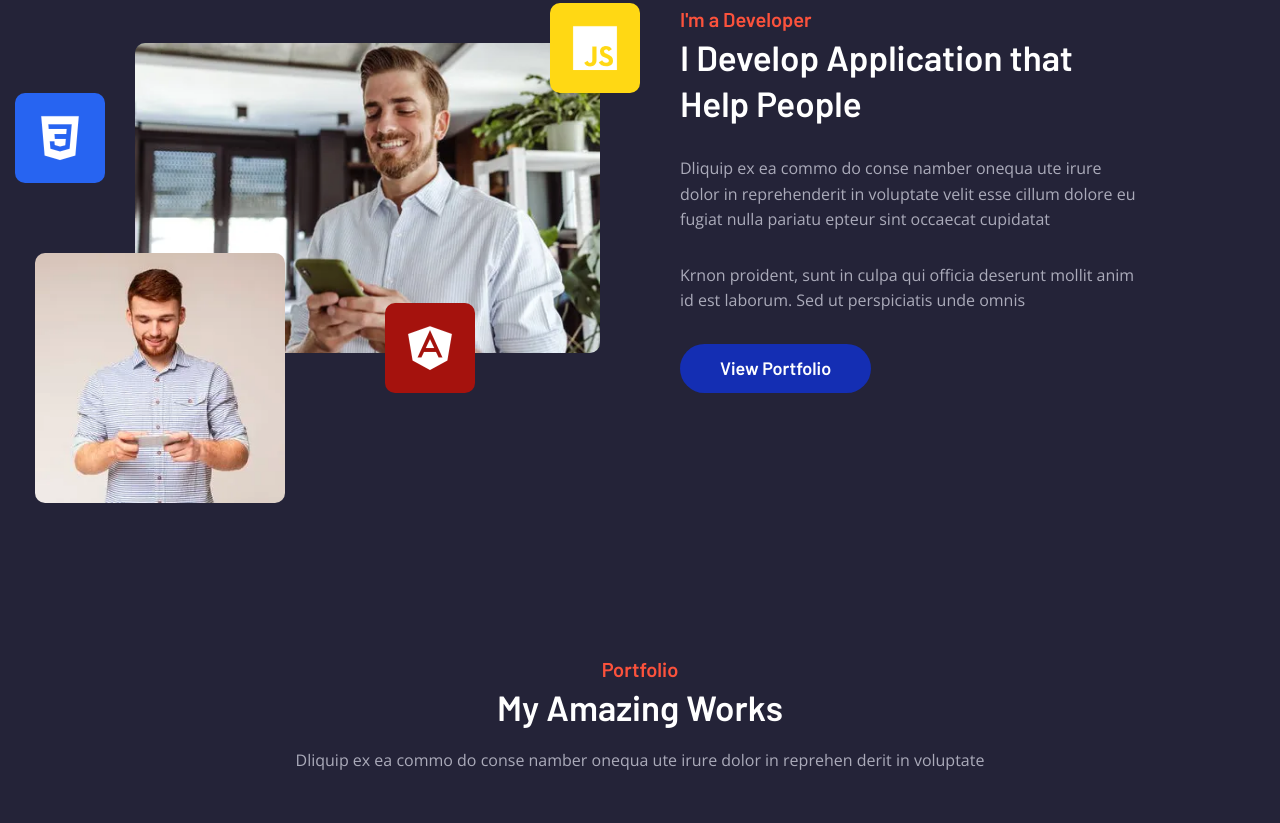
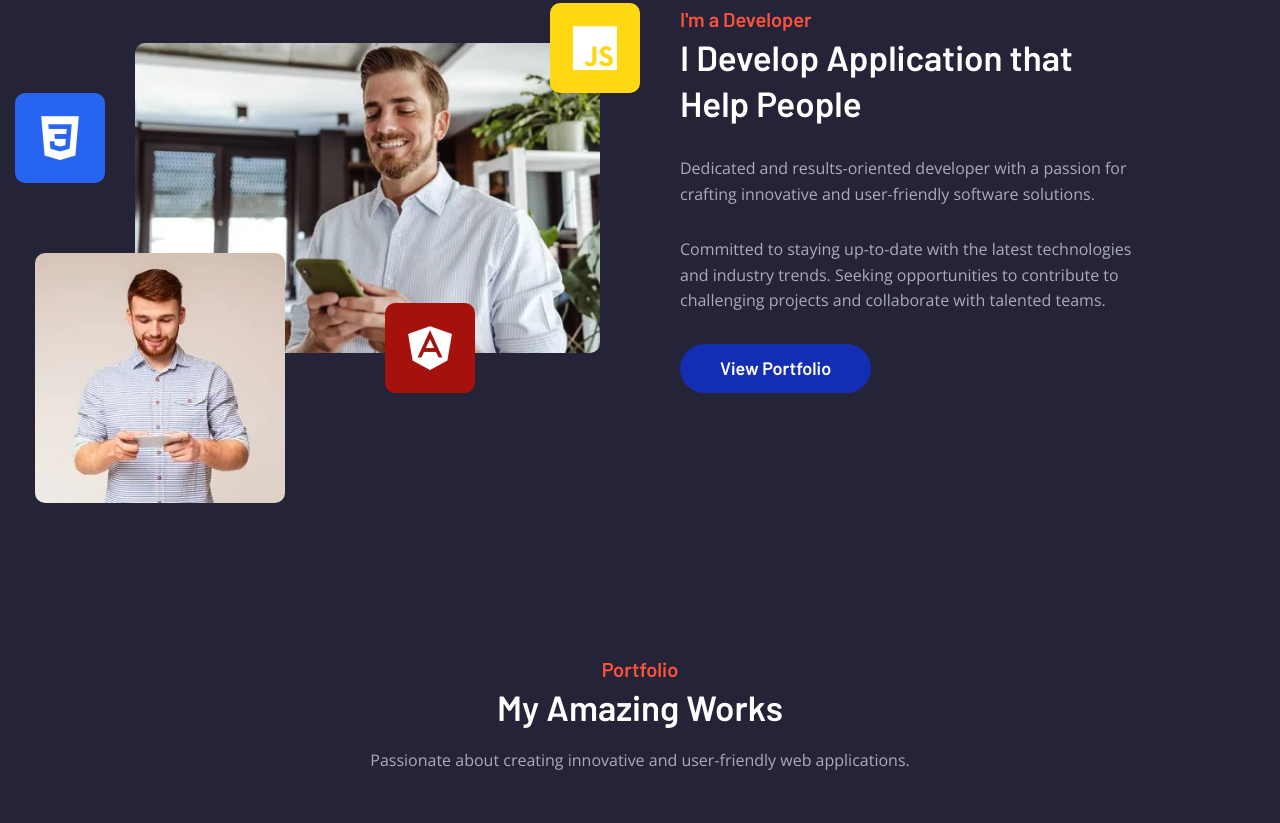
Before and after one commit to Devinbeater/Portfolio, a plain HTML site: page index.html in a window 1280 px wide. Shown: the part 977-1800 px from the top of the page. Drawn offline with nearby package versions, Linux system fonts and the light colour scheme.

Commit message:
Update index.html

```diff
--- a/index.html
+++ b/index.html
@@ -130,7 +130,7 @@
             </h2>
 
             <p class="hero-text">
-              Adipisicing elit. Neque nulla voluptatum eos repellat deserunt nesciunt tempore porro totam.
+              A Programmer dedicated to Full Stack Development.
             </p>
 
             <div class="btn-group">
@@ -184,14 +184,12 @@
             <h2 class="h2 section-title">I Develop Application that Help People</h2>
 
             <p class="section-text">
-              Dliquip ex ea commo do conse namber onequa ute irure dolor in reprehenderit in voluptate velit esse cillum
-              dolore eu
-              fugiat nulla pariatu epteur sint occaecat cupidatat
+              Dedicated and results-oriented developer with a passion for crafting innovative and user-friendly software solutions.
             </p>
 
             <p class="section-text">
-              Krnon proident, sunt in culpa qui officia deserunt mollit anim id est laborum. Sed ut perspiciatis unde
-              omnis
+              Committed to staying up-to-date with the latest technologies and industry trends.
+              Seeking opportunities to contribute to challenging projects and collaborate with talented teams.
             </p>
 
             <a href="#portfolio" class="btn btn-primary blue">View Portfolio</a>
@@ -217,7 +215,7 @@
           <h2 class="h2 section-title">My Amazing Works</h2>
 
           <p class="section-text">
-            Dliquip ex ea commo do conse namber onequa ute irure dolor in reprehen derit in voluptate
+            Passionate about creating innovative and user-friendly web applications.
           </p>
 
           <ul class="portfolio-list">
@@ -315,7 +313,7 @@
           <h2 class="h2 section-title">I Develop Skills Regularly</h2>
 
           <p class="section-text">
-            Dliquip ex ea commo do conse namber onequa ute irure dolor in reprehen derit in voluptate
+            Passionate about creating innovative and user-friendly web applications.
           </p>
 
           <ul class="skills-list">
@@ -499,7 +497,7 @@
           <h2 class="h2 section-title">Checkout My Recent Blogs</h2>
 
           <p class="section-text">
-            Dliquip ex ea commo do conse namber onequa ute irure dolor in reprehen derit in voluptate
+            Passionate about creating innovative and user-friendly web applications.
           </p>
 
           <ul class="blog-list">
```
